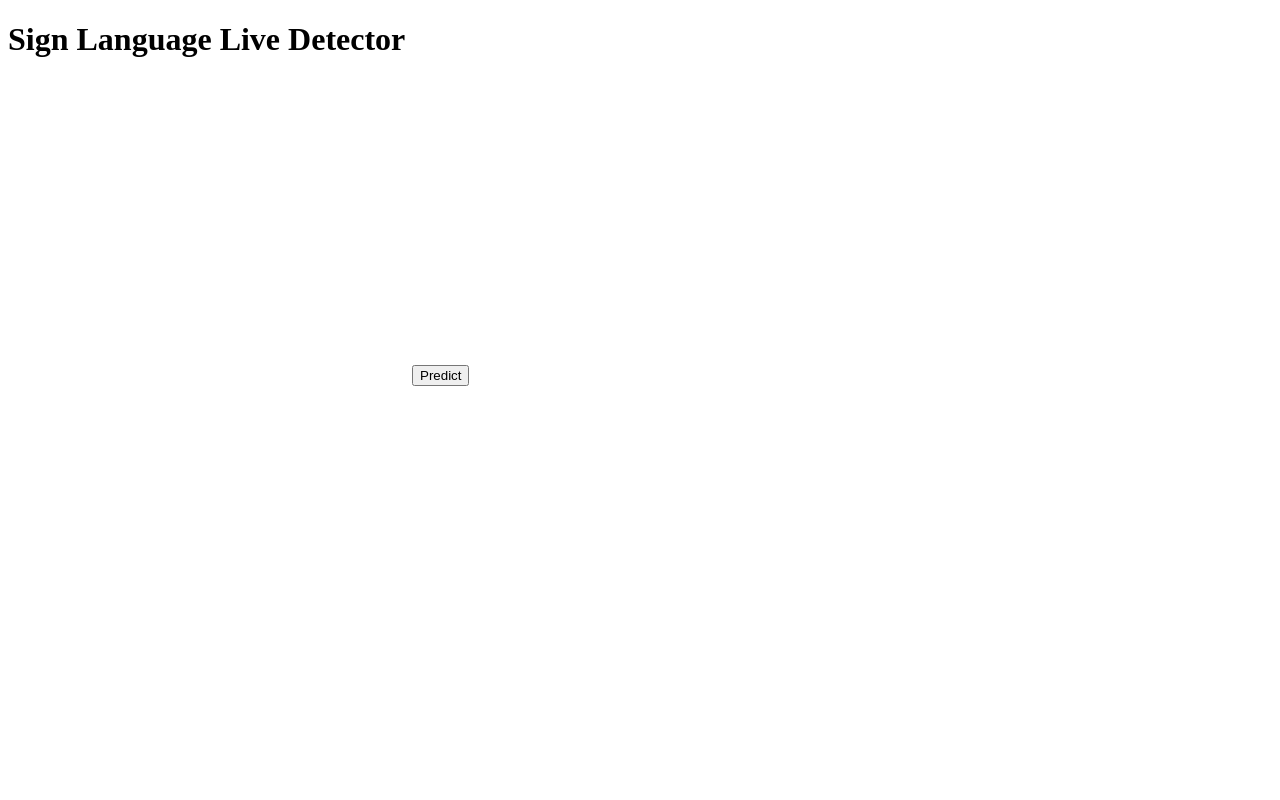
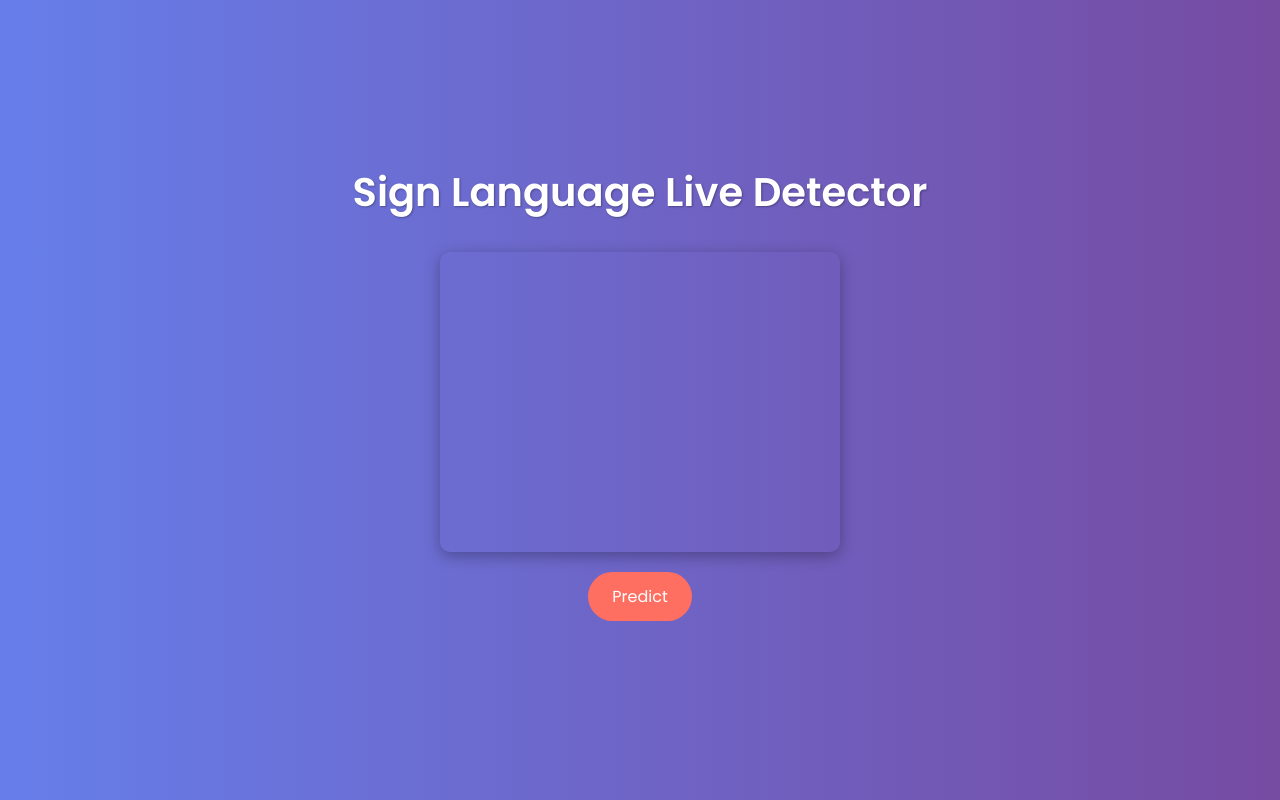
Before and after one commit to KaranBararwal/SignLanguageReact, a Flask app: page / in a window 1280 px wide. Run offline with Flask 3, Linux system fonts and the light colour scheme.

Commit message:
refactor index.html for improved styling and layout

```diff
--- a/templates/index.html
+++ b/templates/index.html
@@ -2,15 +2,71 @@
 <html lang="en">
 <head>
   <meta charset="UTF-8" />
-  <meta name="viewport" content="width=device-width, initial-scale=1.0"> <!-- ✅ This fixes the warning -->
+  <meta name="viewport" content="width=device-width, initial-scale=1.0">
   <title>Sign Language Detector</title>
+  <link href="https://fonts.googleapis.com/css2?family=Poppins:wght@400;600&display=swap" rel="stylesheet">
   <script defer src="/static/script.js"></script>
+  <style>
+    * {
+      box-sizing: border-box;
+      font-family: 'Poppins', sans-serif;
+    }
+
+    body {
+      background: linear-gradient(to right, #667eea, #764ba2);
+      color: #fff;
+      margin: 0;
+      padding: 0;
+      display: flex;
+      flex-direction: column;
+      align-items: center;
+      min-height: 100vh;
+      justify-content: center;
+    }
+
+    h1 {
+      margin-bottom: 30px;
+      font-size: 2.5rem;
+      text-shadow: 1px 1px 2px rgba(0,0,0,0.3);
+    }
+
+    #video {
+      border-radius: 10px;
+      box-shadow: 0 4px 15px rgba(0, 0, 0, 0.3);
+      margin-bottom: 20px;
+    }
+
+    button {
+      background-color: #ff6f61;
+      border: none;
+      color: white;
+      padding: 12px 24px;
+      font-size: 1rem;
+      border-radius: 30px;
+      cursor: pointer;
+      transition: background-color 0.3s ease;
+    }
+
+    button:hover {
+      background-color: #ff3b2e;
+    }
+
+    #result {
+      margin-top: 20px;
+      font-size: 1.5rem;
+      font-weight: 600;
+    }
+
+    #canvas {
+      display: none;
+    }
+  </style>
 </head>
 <body>
   <h1>Sign Language Live Detector</h1>
   <video id="video" width="400" height="300" autoplay></video>
   <button onclick="captureFrame()">Predict</button>
   <p id="result"></p>
-  <canvas id="canvas" style="display:none;"></canvas>
+  <canvas id="canvas"></canvas>
 </body>
 </html>
```
